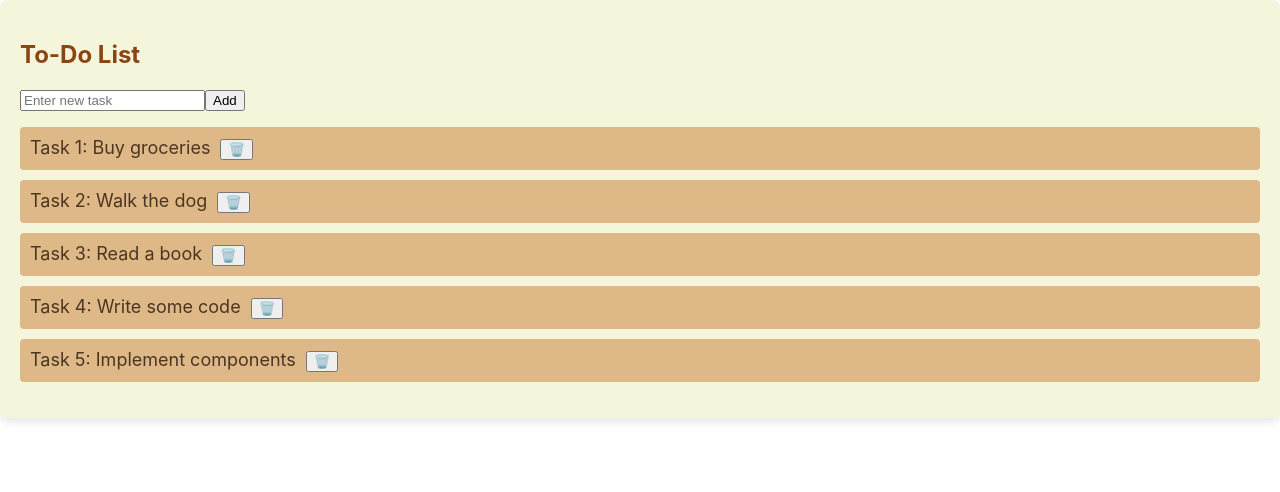
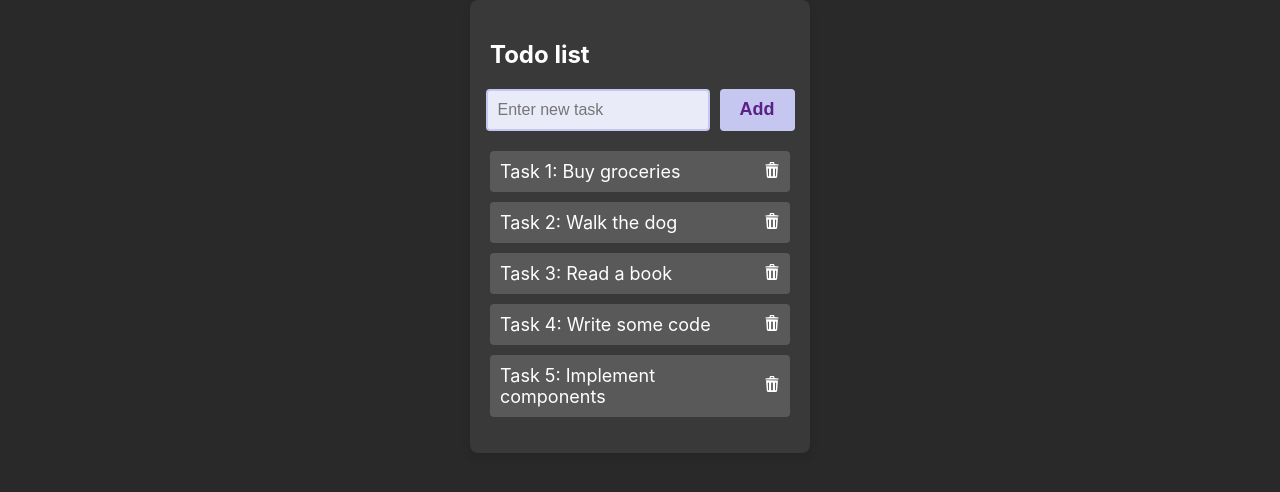
Before and after one commit to sidyakinian/todo_list, a React (Create React App) app: page / in a window 1280 px wide. Shown: the top 492 px of the page. Built offline with nearby package versions, Linux system fonts and the light colour scheme.

Commit message:
finished product

```diff
--- a/src/App.css
+++ b/src/App.css
@@ -38,14 +38,16 @@
 }
 
 .todo-list {
-  background-color: #f5f5dc; /* Beige background */
+  background-color: #393939; /* Beige background */
   padding: 20px;
   border-radius: 8px;
   box-shadow: 0 4px 8px rgba(0, 0, 0, 0.1);
+  max-width: 300px; /* Limit the width to 300px */
+  margin: 0 auto; /* Center the list horizontally */
 }
 
 .todo-list h2 {
-  color: #8b4513; /* SaddleBrown color for the header */
+  color: #ffffff;
   margin-bottom: 20px;
 }
 
@@ -55,15 +57,43 @@
 }
 
 .todo-list li {
-  background-color: #deb887; /* BurlyWood color for each item */
+  display: flex;
+  justify-content: space-between;
+  align-items: center;
+  background-color: #595959; /* BurlyWood color for each item */
   margin-bottom: 10px;
   padding: 10px;
   border-radius: 4px;
-  color: #4b3621; /* Dark brown text */
+  color: #ffffff; /* Dark brown text */
   font-size: 18px;
   transition: background-color 0.3s ease;
 }
 
-.todo-list li:hover {
-  background-color: #d2b48c; /* Tan color on hover */
+.todo-input {
+  display: flex;
+  justify-content: center;
+  margin-bottom: 20px;
 }
+
+.todo-input input {
+  padding: 10px;
+  border: 2px solid #C5C7F0; /* SaddleBrown border */
+  border-radius: 4px;
+  font-size: 16px;
+  margin-right: 10px;
+  width: 200px;
+  background-color: #eaebf8; /* Light gray background */
+  color: #5A2084;
+}
+
+.todo-input button {
+  padding: 10px 20px;
+  background-color: #C5C7F0; /* SaddleBrown background */
+  color: #5A2084;
+  border: none;
+  border-radius: 4px;
+  cursor: pointer;
+  transition: background-color 0.3s ease;
+  font-weight: bold; /* Make the font heavier */
+  font-size: 18px; /* Increase font size */
+}
--- a/src/App.js
+++ b/src/App.js
@@ -1,11 +1,41 @@
-import React from 'react';
+import React, { useState, useEffect } from 'react';
 import './App.css';
 import TodoList from './components/TodoList';
+import TodoInput from './components/TodoInput';
 
 function App() {
+  const [todos, setTodos] = useState(() => {
+    const savedTodos = localStorage.getItem('todos');
+    return savedTodos ? JSON.parse(savedTodos) : [
+      { id: 'task1', task: 'Task 1: Buy groceries' },
+      { id: 'task2', task: 'Task 2: Walk the dog' },
+      { id: 'task3', task: 'Task 3: Read a book' },
+      { id: 'task4', task: 'Task 4: Write some code' },
+      { id: 'task5', task: 'Task 5: Implement components' },
+    ];
+  });
+  const [newTodo, setNewTodo] = useState('');
+
+  useEffect(() => {
+    localStorage.setItem('todos', JSON.stringify(todos));
+  }, [todos]);
+
+  const addTodo = () => {
+    if (newTodo.trim() /* trim whitespace */) {
+      setTodos([...todos, { id: `task${todos.length + 1}`, task: newTodo }]);
+      setNewTodo('');
+    }
+  };
+
+  const removeTodo = (id) => {
+    setTodos(todos.filter(todo => todo.id !== id));
+  };
+
   return (
-    <div>
-      <TodoList />
+    <div className="todo-list">
+      <h2>Todo list</h2>
+      <TodoInput newTodo={newTodo} setNewTodo={setNewTodo} addTodo={addTodo} />
+      <TodoList todos={todos} removeTodo={removeTodo} />
     </div>
   );
 }
--- /dev/null
+++ b/src/components/TodoInput.js
@@ -0,0 +1,17 @@
+import React from 'react';
+
+const TodoInput = ({ newTodo, setNewTodo, addTodo }) => {
+  return (
+    <div className="todo-input">
+      <input
+        type="text"
+        value={newTodo}
+        onChange={(e) => setNewTodo(e.target.value)}
+        placeholder="Enter new task"
+      />
+      <button onClick={addTodo}>Add</button>
+    </div>
+  );
+};
+
+export default TodoInput;
--- a/src/components/TodoItem.js
+++ b/src/components/TodoItem.js
@@ -4,8 +4,16 @@ const TodoItem = ({ id, task, onRemove }) => {
   return (
     <li>
       {task}
-      <button onClick={() => onRemove(id)} style={{ marginLeft: '10px' }}>
-        🗑️
+      <button
+        onClick={() => onRemove(id)}
+        style={{
+          marginLeft: '10px',
+          backgroundColor: 'transparent',
+          border: 'none',
+          padding: 0
+        }}
+      >
+        <img src='../trash.svg' alt="Trash" style={{ width: '16px', height: '16px' }} />
       </button>
     </li>
   );
--- a/src/components/TodoList.js
+++ b/src/components/TodoList.js
@@ -1,53 +1,11 @@
-import React, { useState, useEffect } from 'react';
 import TodoItem from './TodoItem';
 
-const TodoList = () => {
-  const [todos, setTodos] = useState(() => {
-    // Retrieve todos from local storage or initialize with default values
-    const savedTodos = localStorage.getItem('todos');
-    return savedTodos ? JSON.parse(savedTodos) : [
-      { id: 'task1', task: 'Task 1: Buy groceries' },
-      { id: 'task2', task: 'Task 2: Walk the dog' },
-      { id: 'task3', task: 'Task 3: Read a book' },
-      { id: 'task4', task: 'Task 4: Write some code' },
-      { id: 'task5', task: 'Task 5: Implement components' },
-    ];
-  });
-  const [newTodo, setNewTodo] = useState('');
-
-  useEffect(() => {
-    // Save todos to local storage whenever they change
-    localStorage.setItem('todos', JSON.stringify(todos));
-  }, [todos]);
-
-  const addTodo = () => {
-    if (newTodo.trim()) {
-      setTodos([...todos, { id: `task${todos.length + 1}`, task: newTodo }]);
-      setNewTodo('');
-    }
-  };
-
-  const removeTodo = (id) => {
-    setTodos(todos.filter(todo => todo.id !== id));
-  };
-
-  return (
-    <div className="todo-list">
-      <h2>To-Do List</h2>
-      <input
-        type="text"
-        value={newTodo}
-        onChange={(e) => setNewTodo(e.target.value)}
-        placeholder="Enter new task"
-      />
-      <button onClick={addTodo}>Add</button>
-      <ul>
-        {todos.map(todo => (
-          <TodoItem key={todo.id} id={todo.id} task={todo.task} onRemove={removeTodo} />
-        ))}
-      </ul>
-    </div>
-  );
+const TodoList = ({ todos, removeTodo }) => {
+  return <ul>
+    {todos.map(todo => (
+      <TodoItem key={todo.id} id={todo.id} task={todo.task} onRemove={removeTodo} />
+    ))}
+  </ul>
 };
 
 export default TodoList;
--- a/src/index.css
+++ b/src/index.css
@@ -5,6 +5,7 @@ body {
     sans-serif;
   -webkit-font-smoothing: antialiased;
   -moz-osx-font-smoothing: grayscale;
+  background-color: #292929; /* Light cyan background */
 }
 
 code {
```
Also changed, not shown: public/trash.svg (added).
